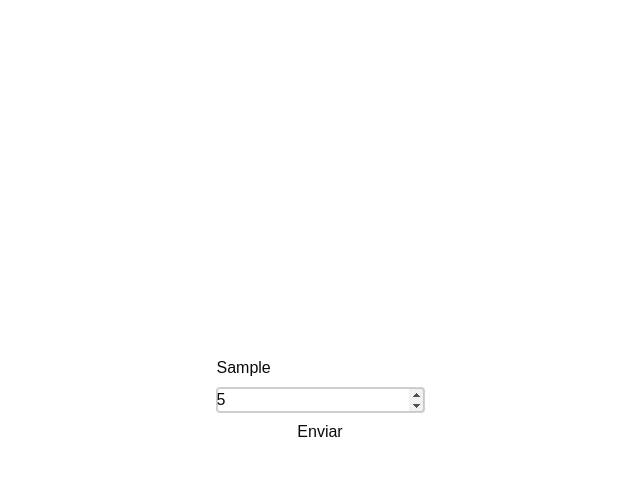
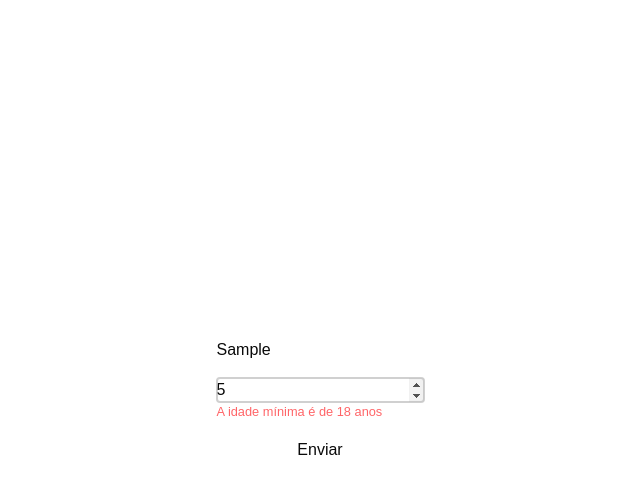
Before and after one commit to andersonkaiti/react-hook-form-course, a React (Vite) app: page / in a window 1280 px wide. Both pictures are taken after typing "Sample", "5" into the empty fields and a click on the button "Enviar". Shown: the top 494 px of the page, without its empty margins (320-960 px from the left). Built offline with nearby package versions, Linux system fonts and the light colour scheme.

Commit message:
:sparkles: feat(validation): display per-field error messages

```diff
--- a/src/app.tsx
+++ b/src/app.tsx
@@ -1,37 +1,66 @@
 import { useForm } from 'react-hook-form'
 
 export function App() {
-  const { handleSubmit: submit, register } = useForm()
+  const { handleSubmit: submit, register, formState } = useForm()
 
-  const handleSubmit = submit(
-    (data) => {
+  const handleSubmit = submit((data) => {
     console.log({ data })
-    },
-    (errors) => {
-      console.log({ errors })
-    },
-  )
+  })
+
+  // reativo
+  console.log(formState.errors)
 
   return (
     <div className="flex min-h-screen items-center justify-center">
-      <form onSubmit={handleSubmit} className="flex flex-col gap-2">
+      <form onSubmit={handleSubmit} className="flex flex-col gap-4">
+        <div>
           <input
             type="text"
             {...register('name', {
-            required: true,
-            minLength: 2,
+              required: {
+                value: true,
+                message: 'Este campo é obrigatório',
+              },
+              minLength: {
+                value: 2,
+                message: 'Tem que ter no mínimo 2 dígitos',
+              },
             })}
           />
 
+          {formState.errors.name && (
+            <small className="block text-red-400">
+              {formState.errors.name?.message}
+            </small>
+          )}
+        </div>
+
+        <div>
           <input
             type="number"
             {...register('age', {
-            required: true,
-            min: 18,
-            max: 99,
+              required: {
+                value: true,
+                message: 'Este campo é obrigatório',
+              },
+              min: {
+                value: 18,
+                message: 'A idade mínima é de 18 anos',
+              },
+              max: {
+                value: 99,
+                message: 'A idade máxima é de 99 anos',
+              },
               setValueAs: (value) => Number(value),
             })}
           />
+
+          {formState.errors.age && (
+            <small className="block text-red-400">
+              {formState.errors.age.message}
+            </small>
+          )}
+        </div>
 
         <button type="submit">Enviar</button>
       </form>
```
Lines whose indentation alone changed are shown as unchanged.
